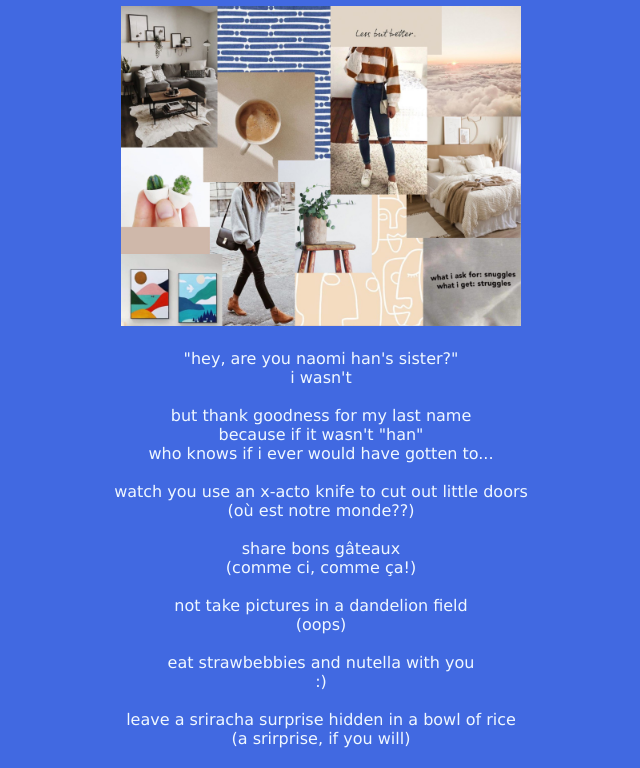
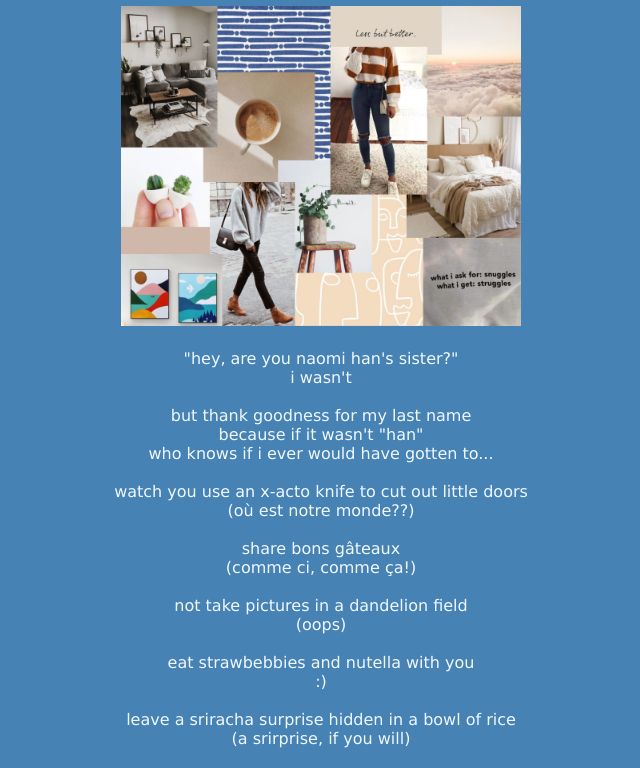
Before and after one commit to ahan8182/lavendercliffs, a plain HTML site: page index.html in a window 1280 px wide. Shown: the part 75-843 px from the top of the page, without its empty margins (319-959 px from the left). Drawn offline with Linux system fonts and the light colour scheme.

Commit message:
Change background color again

```diff
--- a/index.html
+++ b/index.html
@@ -2,7 +2,7 @@
 <html>
 <head>
 <style>
-  body {background-color:royalblue;}
+  body {background-color:steelblue;}
   h1 {text-align: center; color:aliceblue; font-family:Lucida Sans Unicode;}
   p {text-align: center; color:aliceblue; font-family:Lucida Sans Unicode;}
   div {text-align: center;}
```
